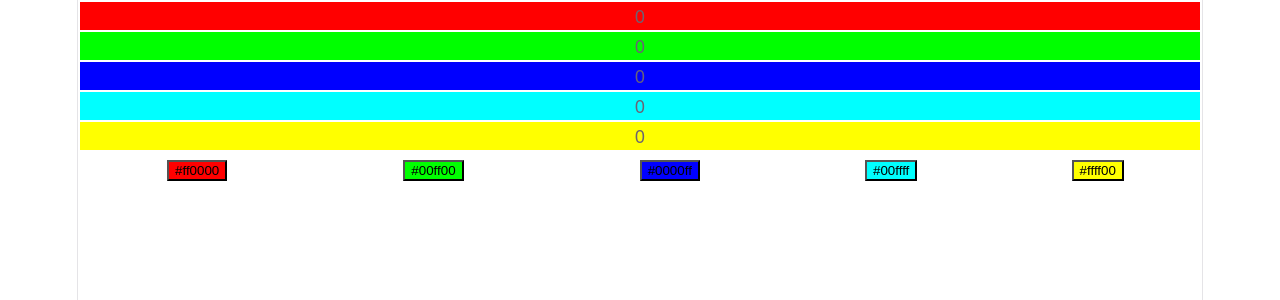
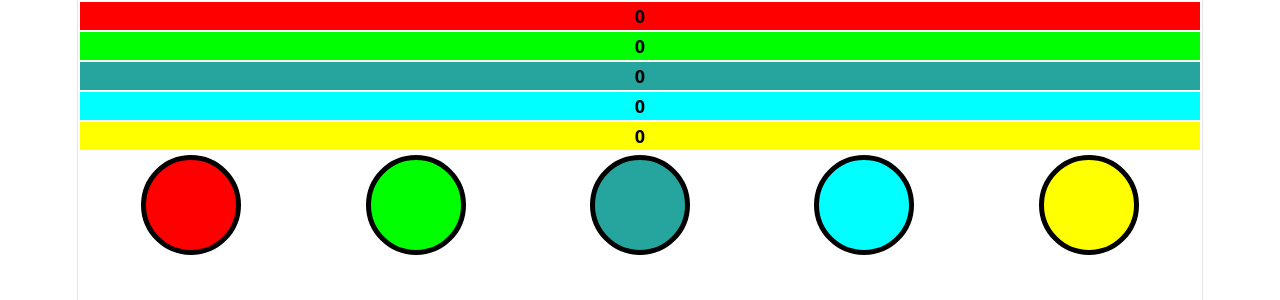
Before and after one commit to amird55/presser, a React (Vite) app: page / in a window 1280 px wide. Shown: the top 300 px of the page. Built offline with nearby package versions, Linux system fonts and the light colour scheme.

Commit message:
הוספת עיצוב לכפתורים שיהיו עגולים וצבעוניים

```diff
--- a/src/App.css
+++ b/src/App.css
@@ -192,3 +192,15 @@
     border-right-color: var(--border);
   }
 }
+
+.roundButton{
+  width: 100px;
+  height: 100px;
+  border-radius: 50%;
+  cursor: pointer;
+  border: 5px solid #000000;
+}
+.boldNum{
+  font-weight: bold;
+  color: #000000;
+}
--- a/src/stats/ColoredButton.jsx
+++ b/src/stats/ColoredButton.jsx
@@ -2,7 +2,13 @@ import React from 'react';
 
 function ColoredButton({clr,submitFunc}) {
     return (
-        <button onClick={submitFunc} style={{backgroundColor: clr}}>{clr}</button>
+        <button
+            onClick={submitFunc}
+            className="roundButton"
+            style={{backgroundColor: clr}}
+        >
+
+        </button>
     );
 }
 
--- a/src/stats/CounterShow.jsx
+++ b/src/stats/CounterShow.jsx
@@ -9,7 +9,7 @@ function CounterShow({cntr}) {
         <table>
             {sortedEntries.map(([clrName, cntVal]) => (
                 <tr key={clrName} style={{backgroundColor: clrName}}>
-                    <td>{cntVal}</td>
+                    <td className="boldNum">{cntVal}</td>
                 </tr>
             ))}
         </table>
--- a/src/stats/StatsPage.jsx
+++ b/src/stats/StatsPage.jsx
@@ -7,7 +7,7 @@ function StatsPage(props) {
         {
             '#ff0000': 0,
             '#00ff00': 0,
-            '#0000ff': 0,
+            '#26A59E': 0,
             '#00ffff': 0,
             '#ffff00': 0,
         }
```
